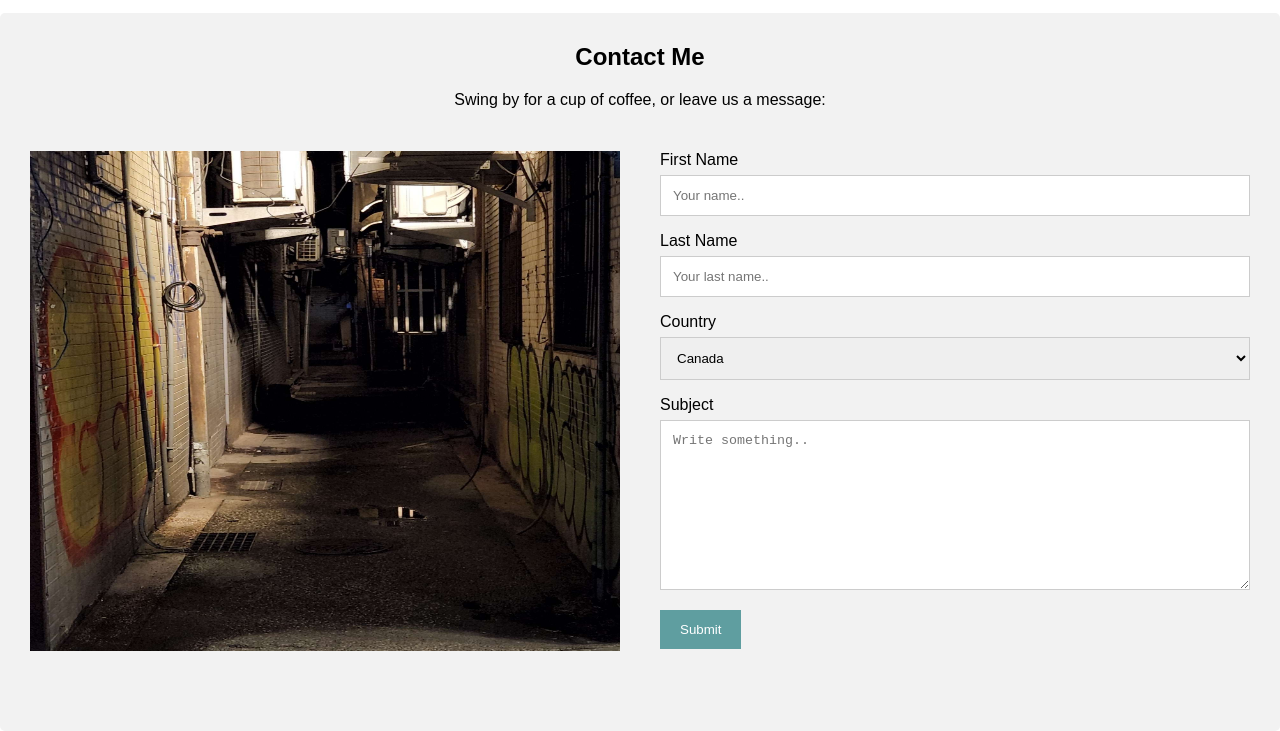
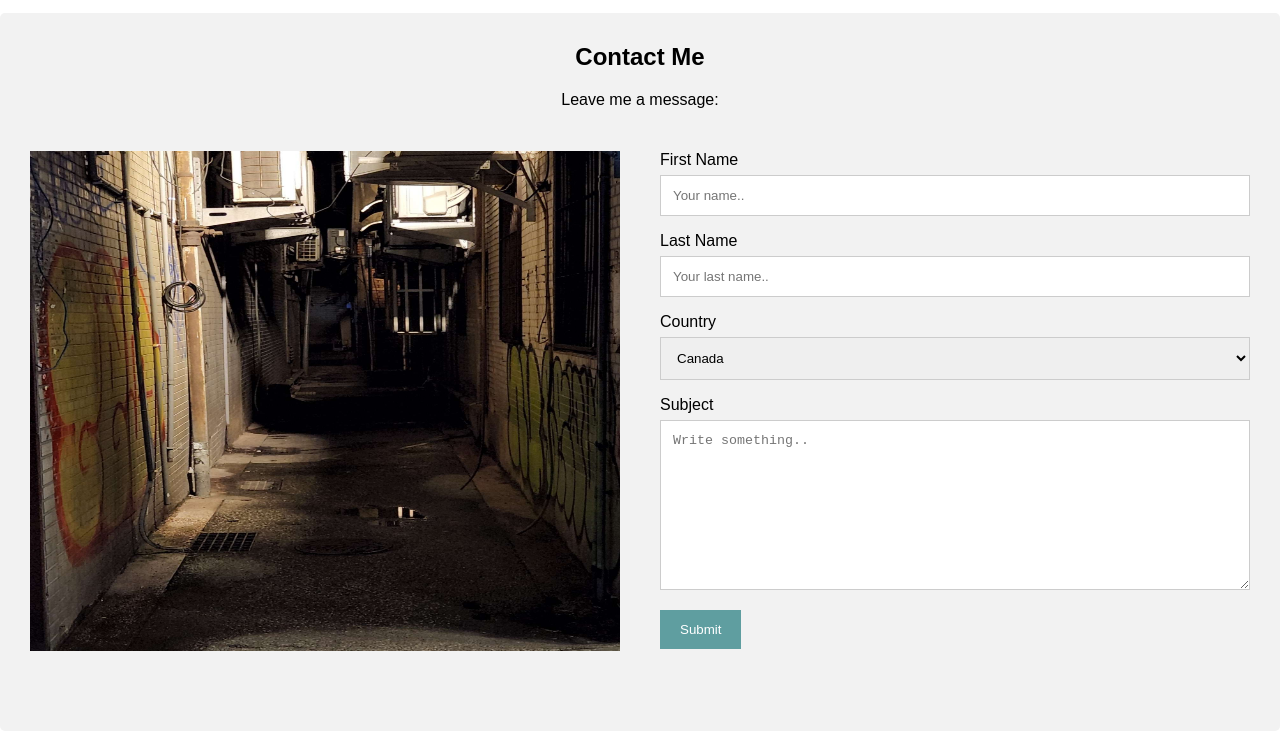
Before and after one commit to Raytr0/2202Portfolio, a plain HTML site: page Index.html in a window 1280 px wide. Shown: the part 1372-2103 px from the top of the page. Drawn offline with Linux system fonts and the light colour scheme.

Commit message:
index to Index

```diff
--- a/index.html
+++ b/Index.html
@@ -77,7 +77,7 @@
 <div class="container" id="contact">
     <div style="text-align:center">
         <h2>Contact Me</h2>
-        <p>Swing by for a cup of coffee, or leave us a message:</p>
+        <p>Leave me a message:</p>
     </div>
     <div class="row">
         <div class="column">
```
